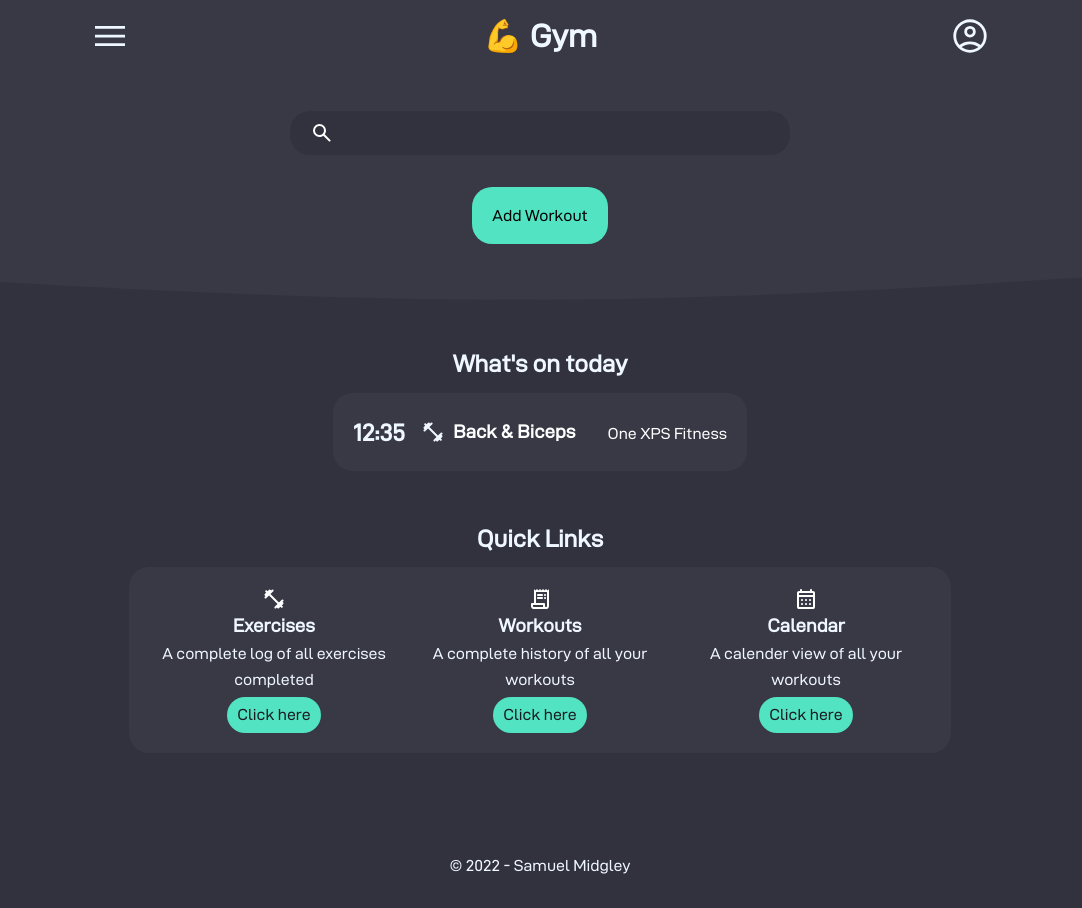
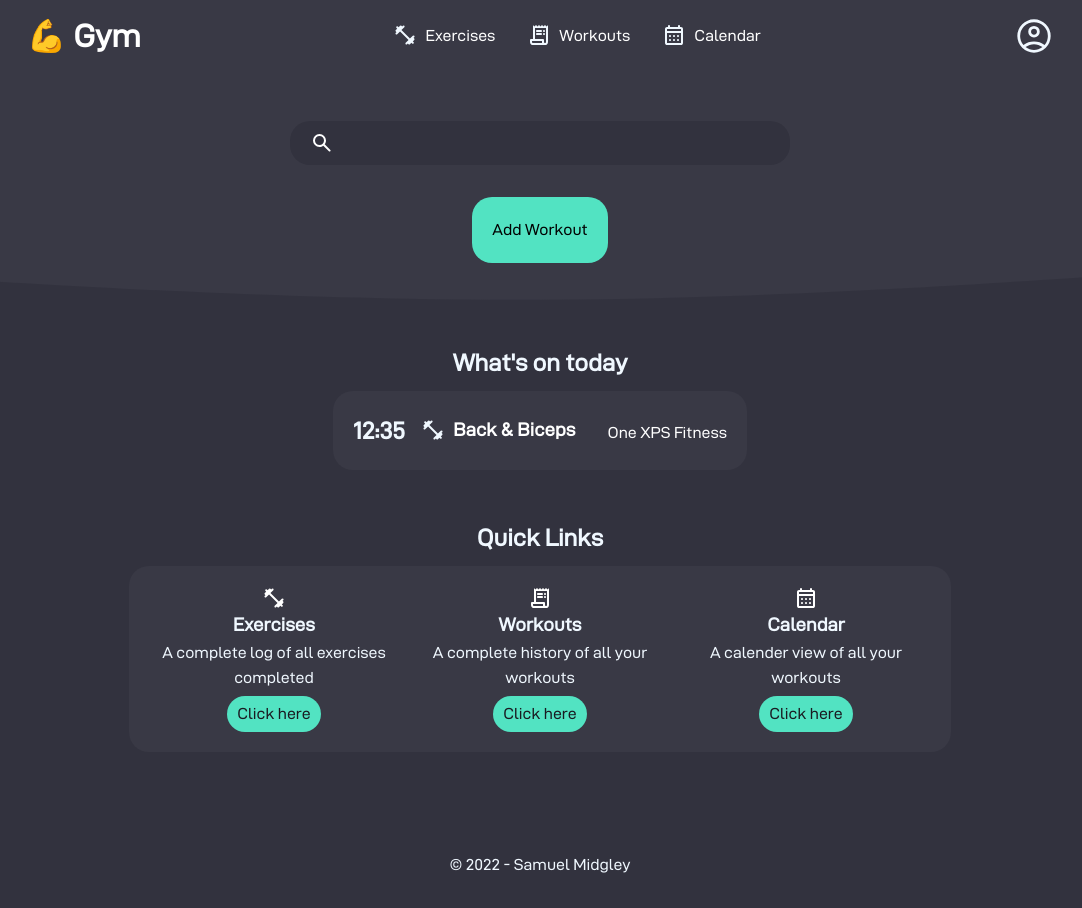
Before and after one commit to SamuelMidgley/gym, a React (Vite) app: page /gym/home in a window 1280 px wide. Shown: the whole page, without its empty margins (100-1182 px from the left). Built offline with nearby package versions, Linux system fonts and the light colour scheme.

Commit message:
🏠Improvements to home and nav bar

```diff
--- a/src/App.scss
+++ b/src/App.scss
@@ -62,6 +62,7 @@ input {
   font-family: myFirstFont, system-ui, -apple-system, BlinkMacSystemFont,
     'Segoe UI', Roboto, Oxygen, Ubuntu, Cantarell, 'Open Sans', 'Helvetica Neue',
     sans-serif;
+  background-color: var(--brand-2);
 
   &::placeholder {
     /* Chrome, Firefox, Opera, Safari 10.1+ */
@@ -84,7 +85,6 @@ body {
   color: var(--font-color);
   line-height: 1.6;
   background: var(--brand-2);
-  margin: 0 1rem;
 }
 
 button {
--- a/src/App.tsx
+++ b/src/App.tsx
@@ -10,6 +10,7 @@ import Workout from './pages/workout/id/Workout'
 import './App.scss'
 import TopBar from './components/top-bar/TopBar'
 import Search from './pages/search/Search'
+import AddWorkout from './pages/workout/add/AddWorkout'
 
 export function App() {
   return (
@@ -20,7 +21,7 @@ export function App() {
         <Route path="/gym" element={<Navigate to="/gym/home" />} />
         <Route path="/gym/home" element={<Home />} />
         <Route path="/gym/workout" element={<WorkoutHome />} />
-        {/* <Route path="/gym/workout/add" element={<Home />} /> */}
+        <Route path="/gym/workout/add" element={<AddWorkout />} />
         <Route path="/gym/workout/:workoutId" element={<Workout />} />
         <Route path="/gym/exercise" element={<ExerciseHome />} />
         {/* <Route path="/gym/exercise/add" element={<Home />} /> */}
--- a/src/components/top-bar/TopBar.scss
+++ b/src/components/top-bar/TopBar.scss
@@ -1,11 +1,13 @@
 .top-bar {
   display: flex;
   flex-direction: row;
-  justify-content: space-between;
-  margin-top: 10px;
+  justify-content: space-around;
+  padding: 10px 0;
   align-items: center;
   position: relative;
   z-index: 1;
+  max-width: 100% !important;
+  background-color: var(--brand-3);
 
   button {
     background-color: transparent;
@@ -14,6 +16,24 @@
 
     svg {
       fill: var(--font-color);
+    }
+  }
+
+  .top-bar-nav-hor {
+    display: flex;
+    gap: 2rem;
+
+    > a {
+      display: flex;
+      gap: 0.5rem;
+
+      &:hover svg {
+        fill: var(--green);
+      }
+
+      svg {
+        fill: var(--font-color);
+      }
     }
   }
 
--- a/src/components/top-bar/TopBar.tsx
+++ b/src/components/top-bar/TopBar.tsx
@@ -1,4 +1,4 @@
-import { useCallback, useState } from 'react'
+import { useCallback, useEffect, useState } from 'react'
 import { Link, useLocation } from 'react-router-dom'
 import CalendarIcon from '../icons/CalendarIcon'
 import CloseIcon from '../icons/CloseIcon'
@@ -27,10 +27,6 @@ function TopBarMenu(props: ITopBarMenu) {
       </button>
 
       <nav className="top-bar-nav">
-        <Link to="gym/home" onClick={clickHandler}>
-          <HomeIcon />
-          Home
-        </Link>
         <Link to="gym/exercise" onClick={clickHandler}>
           <WeightIcon />
           Exercises
@@ -48,21 +44,71 @@ function TopBarMenu(props: ITopBarMenu) {
   )
 }
 
+interface INavBar {
+  onClickHandler: () => void
+  optionalClassName?: string
+}
+
+function NavBar(props: INavBar) {
+  const { onClickHandler, optionalClassName } = props
+
+  return (
+    <nav className={optionalClassName ? 'top-bar-nav-hor' : 'top-bar-nav'}>
+      <Link to="gym/exercise" onClick={onClickHandler}>
+        <WeightIcon />
+        Exercises
+      </Link>
+      <Link to="gym/workout" onClick={onClickHandler}>
+        <LogIcon />
+        Workouts
+      </Link>
+      <Link to="gym/calendar" onClick={onClickHandler}>
+        <CalendarIcon />
+        Calendar
+      </Link>
+    </nav>
+  )
+}
+
 export default function TopBar() {
   const [showMenu, setShowMenu] = useState(false)
+  const [reducedMenu, setReducedMenu] = useState<boolean>(false)
 
   const onClickHandler = useCallback(() => {
     setShowMenu((prevState) => !prevState)
   }, [])
 
+  function resizeHandler() {
+    console.log(window.innerWidth < 750)
+    setReducedMenu(window.innerWidth < 750)
+  }
+
+  useEffect(() => {
+    window.addEventListener('resize', resizeHandler)
+
+    return () => window.removeEventListener('resize', resizeHandler)
+  }, [])
+
   return (
     <div className="top-bar">
-      <button type="button" onClick={onClickHandler}>
-        <MenuIcon />
-      </button>
-      <h1>💪 Gym</h1>
+      {reducedMenu && (
+        <div>
+          <button type="button" onClick={onClickHandler}>
+            <MenuIcon />
+          </button>
+          {showMenu && <TopBarMenu clickHandler={onClickHandler} />}
+        </div>
+      )}
+      <Link to="/gym/home">
+        <h1>💪 Gym</h1>
+      </Link>
+      {!reducedMenu && (
+        <NavBar
+          onClickHandler={onClickHandler}
+          optionalClassName="nav-horizontal"
+        />
+      )}
       <ProfilePic />
-      {showMenu && <TopBarMenu clickHandler={onClickHandler} />}
     </div>
   )
 }
--- a/src/pages/calendar/Calendar.scss
+++ b/src/pages/calendar/Calendar.scss
@@ -78,8 +78,10 @@
 
   .calendar-day {
     width: 350px;
+
     h2 {
       text-align: center;
+      margin-bottom: 20px;
     }
 
     ::marker {
@@ -89,6 +91,7 @@
     .add-button {
       display: flex;
       justify-content: center;
+      margin-top: 50px;
 
       button {
         font-size: 1rem;
--- a/src/pages/calendar/Calendar.tsx
+++ b/src/pages/calendar/Calendar.tsx
@@ -234,7 +234,7 @@ export default function Calendar() {
                 <li key={workout.workoutId}>
                   <Link to={`/gym/workout/${workout.workoutId}`}>
                     <div />
-                    <p>{`${format(workout.date, 'kk:mm')} : ${workout.name} : ${
+                    <p>{`${format(workout.date, 'HH:mm')} : ${workout.name} - ${
                       workout.location
                     }`}</p>
                   </Link>
--- a/src/pages/home/Home.scss
+++ b/src/pages/home/Home.scss
@@ -39,16 +39,17 @@
     }
   }
 
-  .home-add button {
-    font-size: 1rem;
+  .home-add {
     padding: 20px;
     border-radius: 20px;
     cursor: pointer;
+    background-color: var(--green);
+    color: black;
   }
 }
 
 main.home-main {
-  margin-top: 100px;
+  margin-top: 80px;
   margin-bottom: 100px;
   gap: 3rem;
   display: grid;
--- a/src/pages/home/Home.tsx
+++ b/src/pages/home/Home.tsx
@@ -58,9 +58,9 @@ function HomeHeader() {
         <SearchIcon />
         <SearchBar />
       </div>
-      <div className="home-add">
-        <button type="button">Add Workout</button>
-      </div>
+      <Link className="home-add" to="/gym/workout/add">
+        Add Workout
+      </Link>
     </header>
   )
 }
@@ -105,11 +105,11 @@ interface ITodayCard {
 
 function TodayCard(props: ITodayCard) {
   const { workout } = props
-  const { id, name, location, date, type } = workout
+  const { id, name, location, date } = workout
 
   return (
     <div className="home-today">
-      <div className="today-time">{format(date, 'H:m')}</div>
+      <div className="today-time">{format(date, 'HH:mm')}</div>
       <div className="today-icon">
         <WeightIcon />
       </div>
```
